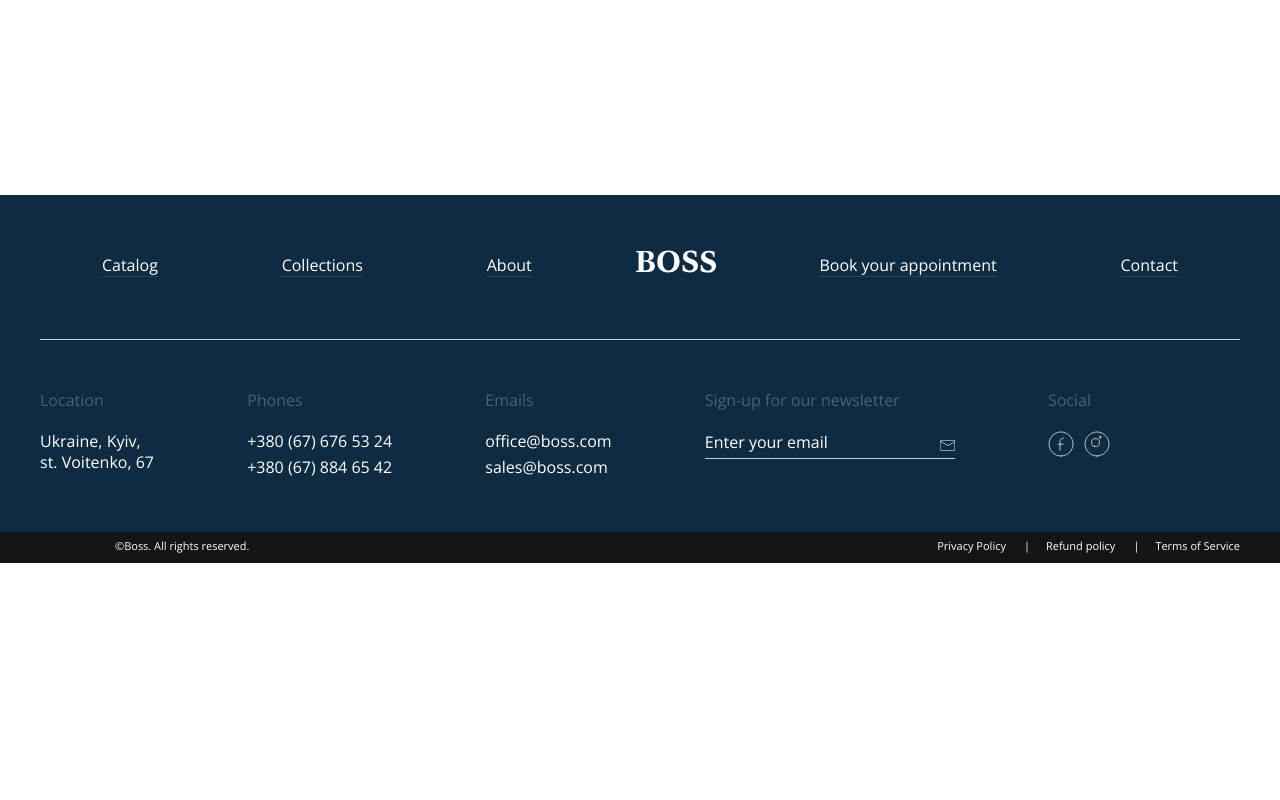
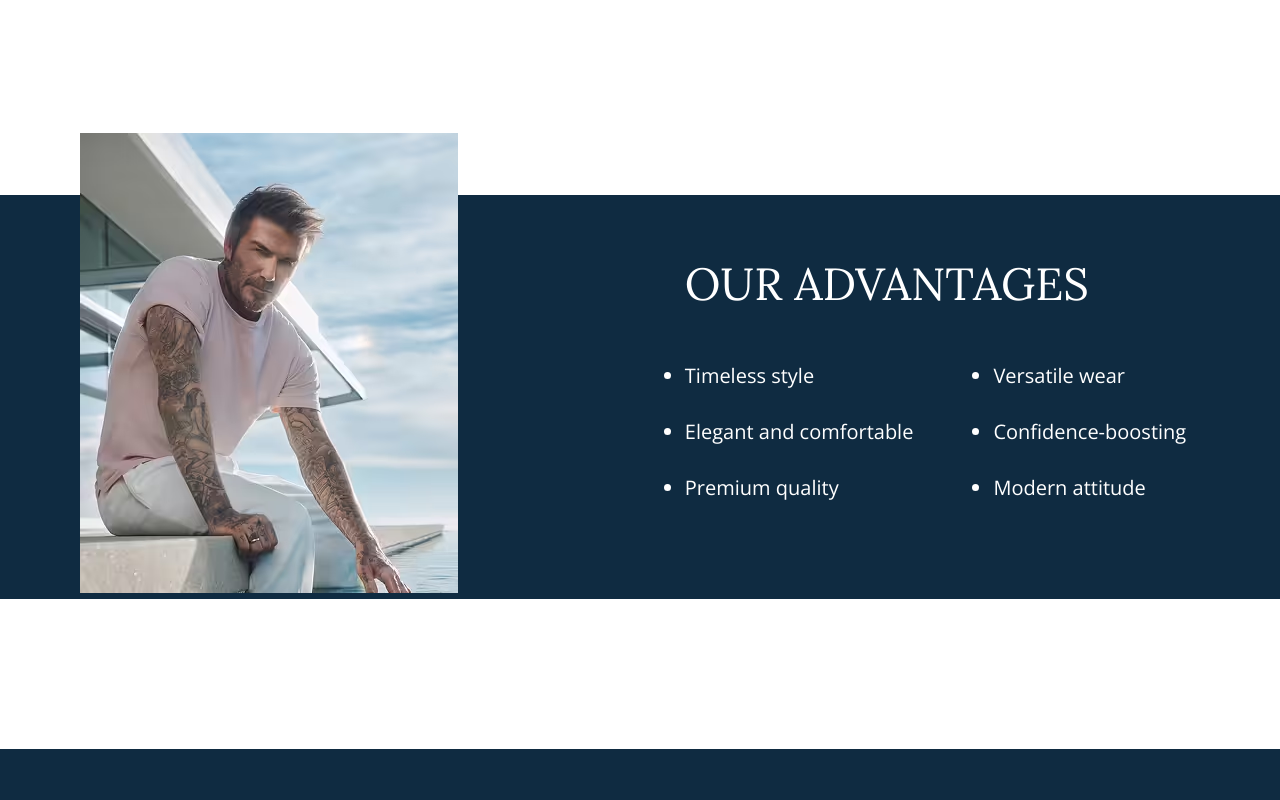
Before and after one commit to Longin87/boss, a website: page app/pages/index.html in a window 1280 px wide. Shown: the part 3320-4120 px from the top of the page. Before the commit the page ends 3883 px from the top, so only its background shows below. Drawn offline with nearby package versions, Linux system fonts and the light colour scheme; files that its build step writes are made by us from their sources; files whose address does not match are found by name.

Commit message:
added our advantages

```diff
--- a/app/pages/index.html
+++ b/app/pages/index.html
@@ -99,6 +99,42 @@
       </div>
     </div>
   </section>
+  <section class="our-advantages">
+    <div class="container">
+      <div class="our-advantages__wrapper">
+        <picture>
+          <source srcset="images/our-advantages-img.avif" type="image/avif">
+          <source srcset="images/our-advantages-img.webp" type="image/webp">
+          <img class="our-advantages__img" src="images/our-advantages-img.jpg" alt="Alt text">
+        </picture>
+        <div class="our-advantages__inner">
+          <h2 class="our-advantages__title">
+            OUR ADVANTAGES
+          </h2>
+          <ul class="our-advantages__list">
+            <li class="our-advantages__item">
+              Timeless style
+            </li>
+            <li class="our-advantages__item">
+              Elegant and comfortable
+            </li>
+            <li class="our-advantages__item">
+              Premium quality
+            </li>
+            <li class="our-advantages__item">
+              Versatile wear
+            </li>
+            <li class="our-advantages__item">
+              Confidence-boosting
+            </li>
+            <li class="our-advantages__item">
+              Modern attitude
+            </li>
+          </ul>
+        </div>
+      </div>
+    </div>
+  </section>
 </main>
 <!--=include footer.html -->
 <!--=include script.html -->
--- a/app/scss/style.scss
+++ b/app/scss/style.scss
@@ -447,3 +447,48 @@ body {
     cursor: pointer;
   }
 }
+
+.our-advantages {
+  margin-bottom: 150px;
+  background-color: vars.$color-background;
+
+  &__wrapper {
+    display: flex;
+    position: relative;
+  }
+
+  &__img {
+    position: absolute;
+    bottom: 6px;
+    left: 40px;
+    max-width: 378px;
+    width: 100%;
+    height: 460px;
+  }
+
+  &__inner {
+    margin-top: 60px;
+    margin-bottom: 68px;
+    margin-left: auto;
+    padding-right: 18px;
+  }
+
+  &__title {
+    @extend %lora-400;
+    color: vars.$color-backgroud-text;
+    font-size: 45px;
+    text-transform: uppercase;
+    margin-bottom: 50px;
+  }
+
+  &__list {
+    column-count: 2;
+    column-gap: 80px;
+    list-style: inherit;
+  }
+
+  &__item {
+    color: vars.$color-backgroud-text;
+    margin-bottom: 30px;
+  }
+}
```
Also changed, not shown: app/images/our-advantages-img.avif (added), app/images/our-advantages-img.jpg (added), app/images/our-advantages-img.webp (added), app/images/src/article-img.jpg (deleted), app/images/src/join-us-img.jpg (deleted), app/images/src/logo.svg (deleted), app/images/src/new-coll-1.jpg (deleted), app/images/src/new-coll-2.jpg (deleted), app/images/src/top-bg.jpg (deleted).
